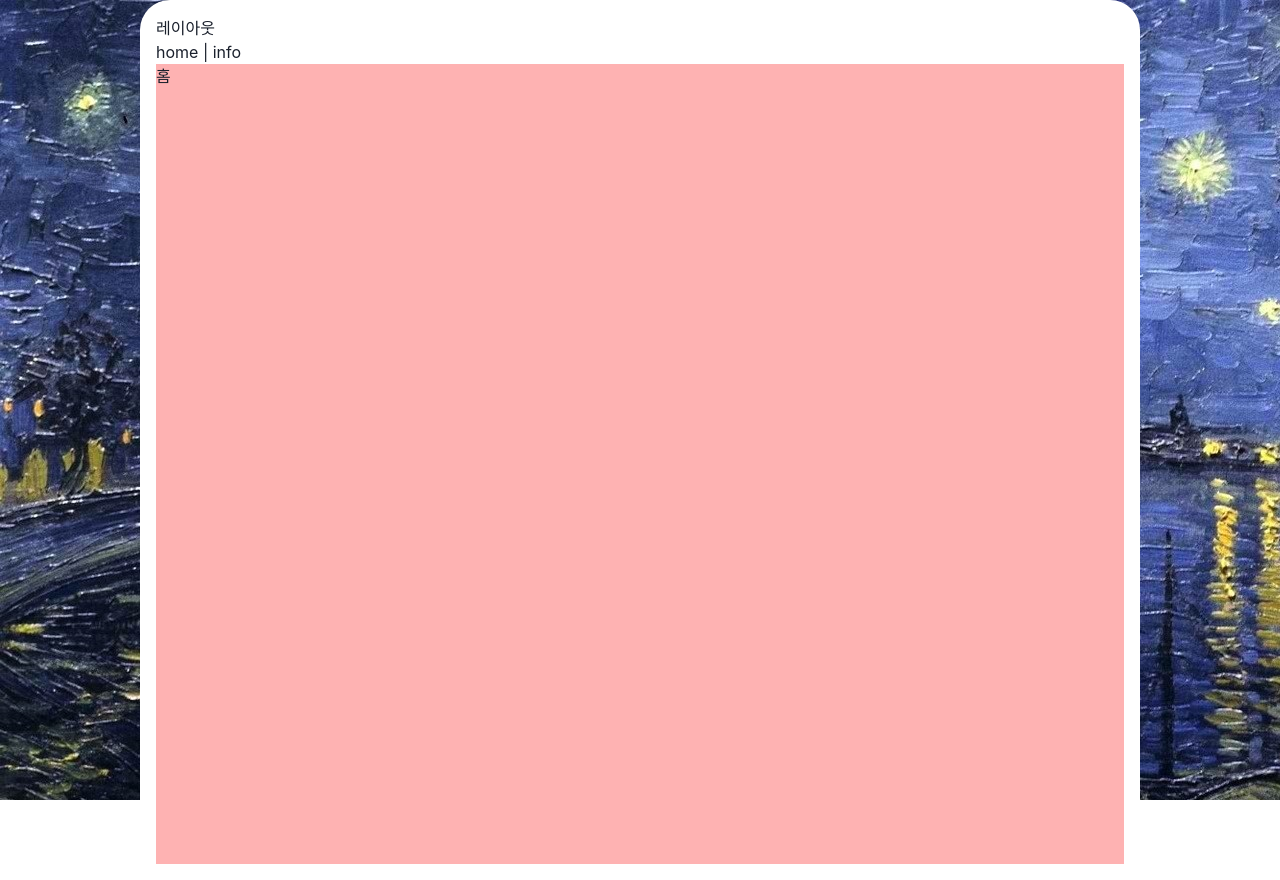
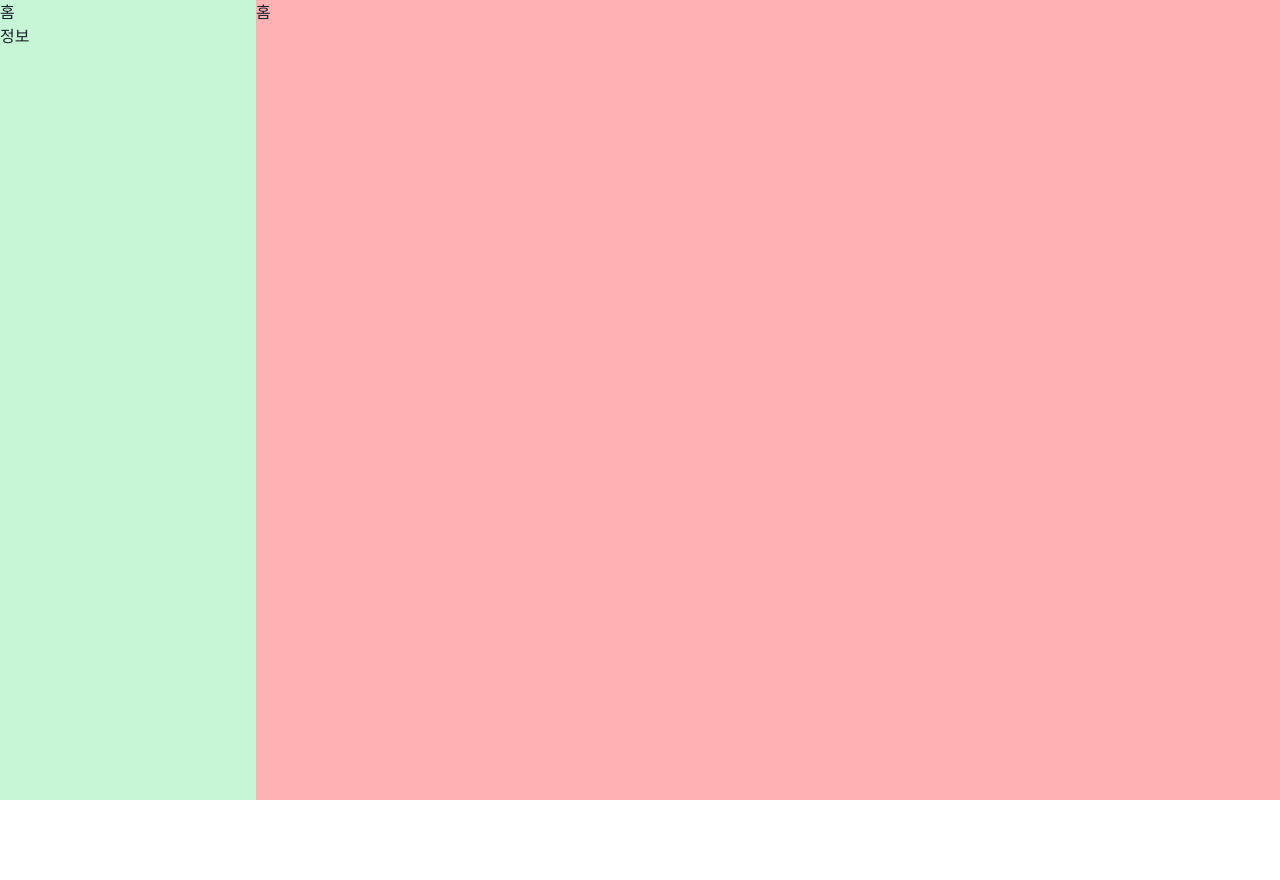
Before and after one commit to Nelfunction/Nelfunction.github.io, a React (Create React App) app: page /home in a window 1280 px wide. After the commit the page ends 800 px from the top, so only its background shows below. Built offline with nearby package versions, Linux system fonts and the light colour scheme.

Commit message:
리빌드

```diff
--- a/src/view/Layout.tsx
+++ b/src/view/Layout.tsx
@@ -1,16 +1,27 @@
-import { Box, Container } from '@chakra-ui/react';
+import { Box, Flex } from '@chakra-ui/react';
 import { Link } from 'react-router-dom';
 import { Outlet } from 'react-router-dom';
 
 export const Layout = () => {
   return (
-    <>
-      <Box pos="fixed" zIndex="-1" h="100vh" w="full" bgImage="url('./background.jpg')" />
-      <Container maxW="1000px" bg="white" borderRadius="30px" padding="16px">
-        레이아웃 <br />
-        <Link to="/home">home</Link> | <Link to="/info">info</Link>
-        <Outlet />
-      </Container>
-    </>
+    <Box w="full" h="full">
+      {/* 메뉴 */}
+      <Box pos="fixed" left={0} w="20%" h="full" bg="green.100">
+        <Link to="/home">
+          <Box>홈</Box>
+        </Link>
+        <Link to="/info">
+          <Box>정보</Box>
+        </Link>
+      </Box>
+
+      {/* 본문 */}
+      <Flex>
+        <Box w="20%" h="full" />
+        <Box w="80%" h="100vh" overflow="auto">
+          <Outlet />
+        </Box>
+      </Flex>
+    </Box>
   );
 };
```
Also changed, not shown: src/ColorModeSwitcher.tsx (deleted, +0 -30 lines), public/background.jpg (deleted).
